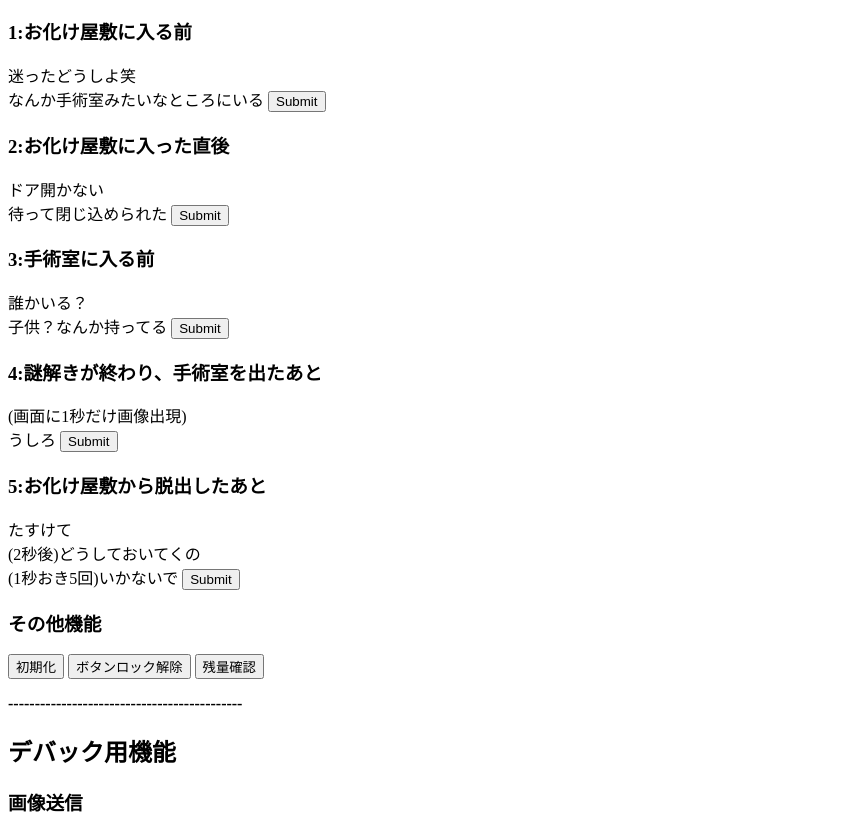
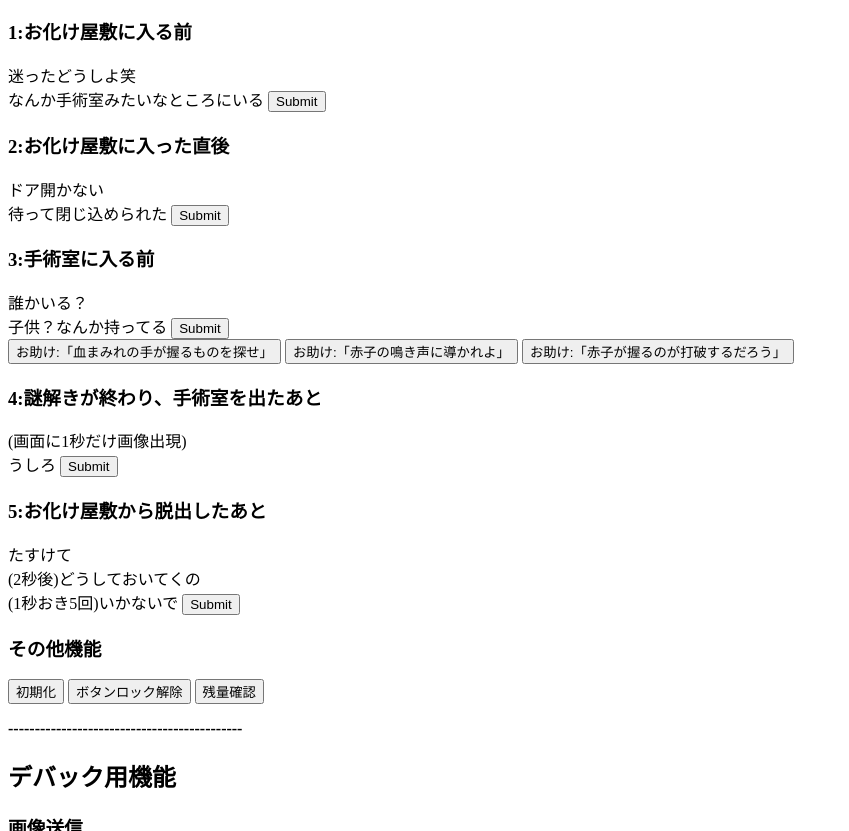
Before and after one commit to Moomink/gionsai_5j_server, a website: page src/index.html in a window 1280 px wide. Shown: the part 113-944 px from the top of the page, without its empty margins (0-849 px from the left). Drawn offline with nearby package versions, Linux system fonts and the light colour scheme; no server answers.

Commit message:
add support message

```diff
--- a/src/index.html
+++ b/src/index.html
@@ -25,6 +25,11 @@
   誰かいる？<br>
   子供？なんか持ってる
   <input class="sendChat point3 consoleButton" id="sendPoint3" type="submit" onclick="disabled = true;" />
+
+  <div>
+    <input class ="sendSupport" id="sendSupport3_1" type="submit" onclick="disable = true;" value = "お助け:「血まみれの手が握るものを探せ」"/>
+    <input class ="sendSupport" id="sendSupport3_2" type="submit" onclick="disable = true;" value = "お助け:「赤子の鳴き声に導かれよ」"/>
+    <input class ="sendSupport" id="sendSupport3_3" type="submit" onclick="disable = true;" value = "お助け:「赤子が握るのが打破するだろう」"/>
 
   <h3>4:謎解きが終わり、手術室を出たあと</h3>
   (画面に1秒だけ画像出現)<br>
@@ -144,6 +149,13 @@
       socket.emit("sendAction", id, v)
     }
 
+    supportList = document.getElementsByClassName("sendSupport")
+    for(let i = 0;i<supportList.length;i++){
+      supportList[i].addEventListener('click',()=>{
+        data = supportList[i].value;
+        socket.emit("sendMessage",id,data);
+      })
+    }
     // point1
     document.getElementById("sendPoint1").addEventListener('click', () => {
       msg = "迷ったどうしよ笑\nなんか手術室みたいなところにいる";
```
